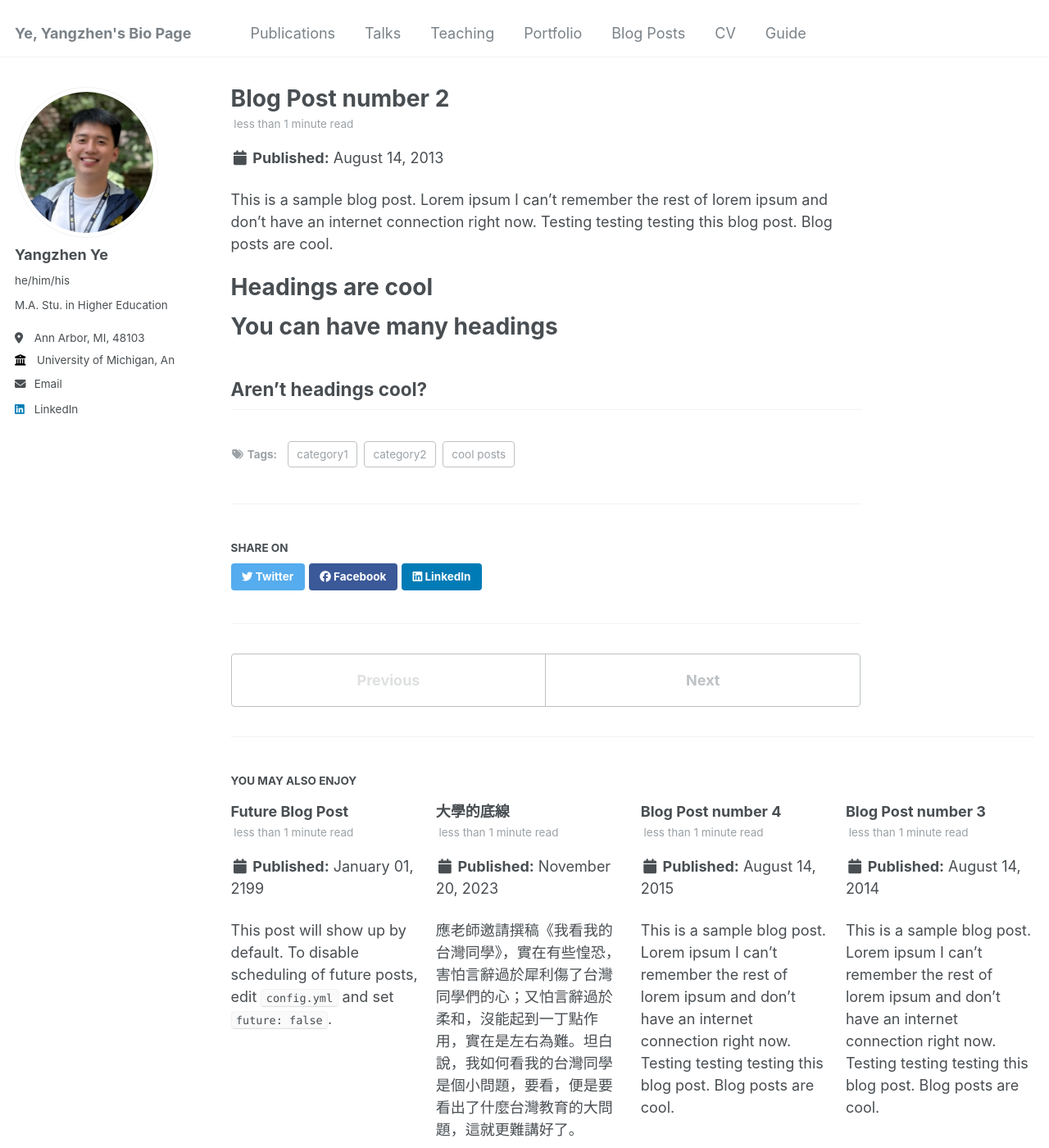
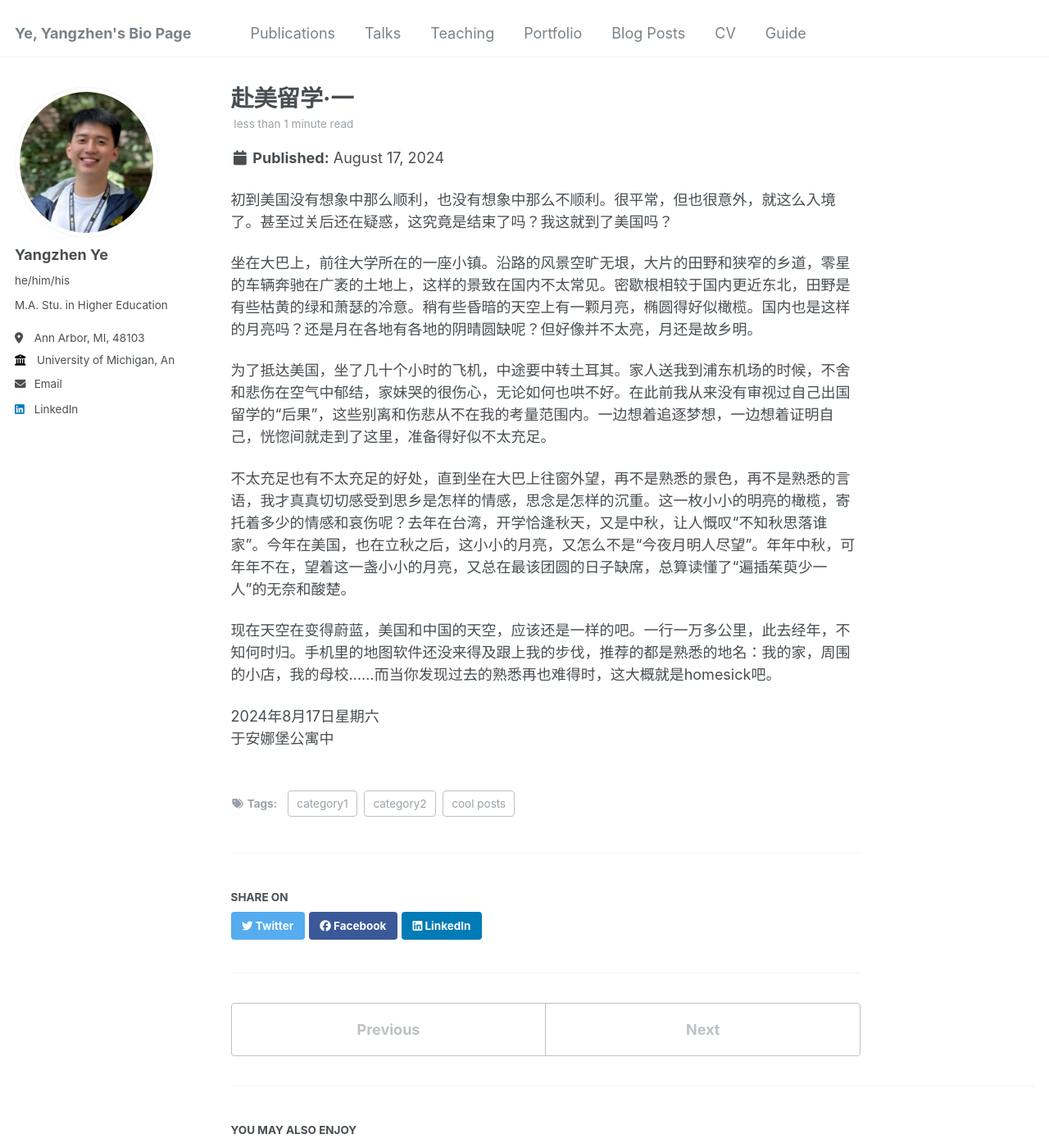
Before and after one commit to Yangzhen-Yeh/Yangzhen-Yeh.github.io, a Jekyll site: the page built from _posts/2013-08-14-blog-post-2.md, in a window 1280 px wide and 1400 px high. Shown: the whole window at 82% size. Built offline with Jekyll 4.4.1, drawn with Linux system fonts in a browser that asks for light colours.

Commit message:
Update 2013-08-14-blog-post-2.md

```diff
--- a/_posts/2013-08-14-blog-post-2.md
+++ b/_posts/2013-08-14-blog-post-2.md
@@ -1,20 +1,22 @@
 ---
-title: 'Blog Post number 2'
-date: 2013-08-14
-permalink: /posts/2013/08/blog-post-2/
+title: '赴美留学·一'
+date: 2024-08-17
+permalink: /posts/2024/08/blog-post-2/
 tags:
   - cool posts
   - category1
   - category2
 ---
 
-This is a sample blog post. Lorem ipsum I can't remember the rest of lorem ipsum and don't have an internet connection right now. Testing testing testing this blog post. Blog posts are cool.
+初到美国没有想象中那么顺利，也没有想象中那么不顺利。很平常，但也很意外，就这么入境了。甚至过关后还在疑惑，这究竟是结束了吗？我这就到了美国吗？
 
-Headings are cool
-======
+坐在大巴上，前往大学所在的一座小镇。沿路的风景空旷无垠，大片的田野和狭窄的乡道，零星的车辆奔驰在广袤的土地上，这样的景致在国内不太常见。密歇根相较于国内更近东北，田野是有些枯黄的绿和萧瑟的冷意。稍有些昏暗的天空上有一颗月亮，椭圆得好似橄榄。国内也是这样的月亮吗？还是月在各地有各地的阴晴圆缺呢？但好像并不太亮，月还是故乡明。
 
-You can have many headings
-======
+为了抵达美国，坐了几十个小时的飞机，中途要中转土耳其。家人送我到浦东机场的时候，不舍和悲伤在空气中郁结，家妹哭的很伤心，无论如何也哄不好。在此前我从来没有审视过自己出国留学的“后果”，这些别离和伤悲从不在我的考量范围内。一边想着追逐梦想，一边想着证明自己，恍惚间就走到了这里，准备得好似不太充足。
 
-Aren't headings cool?
-------
+不太充足也有不太充足的好处，直到坐在大巴上往窗外望，再不是熟悉的景色，再不是熟悉的言语，我才真真切切感受到思乡是怎样的情感，思念是怎样的沉重。这一枚小小的明亮的橄榄，寄托着多少的情感和哀伤呢？去年在台湾，开学恰逢秋天，又是中秋，让人慨叹“不知秋思落谁家”。今年在美国，也在立秋之后，这小小的月亮，又怎么不是“今夜月明人尽望”。年年中秋，可年年不在，望着这一盏小小的月亮，又总在最该团圆的日子缺席，总算读懂了“遍插茱萸少一人”的无奈和酸楚。
+
+现在天空在变得蔚蓝，美国和中国的天空，应该还是一样的吧。一行一万多公里，此去经年，不知何时归。手机里的地图软件还没来得及跟上我的步伐，推荐的都是熟悉的地名：我的家，周围的小店，我的母校……而当你发现过去的熟悉再也难得时，这大概就是homesick吧。
+
+2024年8月17日星期六
+于安娜堡公寓中
```
